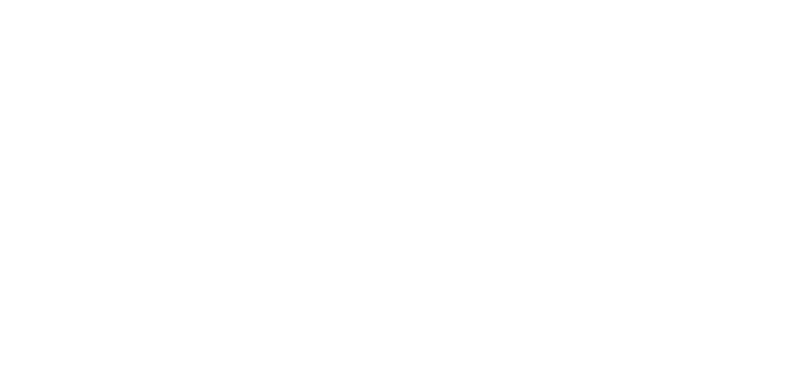
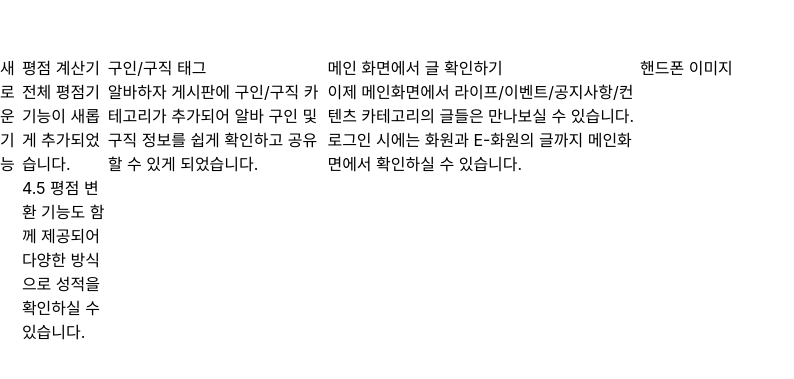
Before and after one commit to rkdmsals/renewal-guide, a React (Create React App) app: page /ServicePage in a window 1280 px wide. Before the commit this address had no page. Shown: the part 137-516 px from the top of the page, without its empty margins (0-794 px from the left). Built offline with nearby package versions, Linux system fonts and the light colour scheme; the HTML template or start-up script is replaced by a standard one.

Commit message:
ServicePage 기존 작업 업로드

```diff
--- a/src/App.js
+++ b/src/App.js
@@ -4,6 +4,7 @@
 import Ui from "./components/views/UiPages/UiPage";
 import UiInfo from "./components/views/UiPages/UiInfo";
 import Egarden from "./components/views/EgardenPage/EgardenPage";
+import ServicePage from "./components/views/ServicePage/ServicePage";
 
 function App() {
   return (
@@ -14,6 +15,8 @@
           <Route exact path="/ui" element={<Ui />} />
           <Route exact path="/uiinfo" element={<UiInfo />} />
           <Route exact path="/Egarden" element={<Egarden />} />
+          <Route exact path="/ServicePage" element={<ServicePage />} />
+
         </Routes>
       </BrowserRouter>
     </div>
--- /dev/null
+++ b/src/components/views/ServicePage/ServicePage.css
@@ -0,0 +1,41 @@
+.servicePage_Background {
+    background-image: url(../../../../public/img/vector_1st.png), url(../../../../public/img/Vector_2nd.png), url(../../../../public/img/vector_3rd.png);
+    background-size: 35vw, 22.9vw, 41.8vw;
+    /*background-size: 35vw 15.8vh, 22.9vw 39.7vh, 41.8vw 40.8vh;*/
+    background-position: 0px 0px, 77.1vw 0px, 0px 30.2vw;
+    background-repeat: no-repeat;
+    width: 100vw;
+    height: 100vh;
+}
+
+.servicePage_main_container {
+    width: 100%;
+    height: auto;
+    display: flex;
+    padding-top: 15%;
+    padding-bottom: 5%;
+}
+
+.servicePage_left_container {
+    width: 50%;
+    height: auto;
+    display: flex;
+    /* padding-left: 8%;
+    padding-right: 2%; */
+}
+
+.servicePage_left_title {
+    display: flex;
+}
+
+.servicePage_left_content {
+    display: flex;
+}
+
+.servicePage_right_container {
+    width: 40%;
+    height: auto;
+    display: flex;
+    /* padding-left: 2%;
+    padding-right: 8%; */
+}
--- /dev/null
+++ b/src/components/views/ServicePage/ServicePage.js
@@ -0,0 +1,69 @@
+import "./ServicePage.css";
+import React from "react";
+import { useEffect, useState } from "react";
+
+function ServicePage() {
+    // isClicked 변수를 설정 (배열)
+    const [div1Image, SetDiv1Image] = useState("calculator.jpg");
+    const [div2Image, SetDiv2Image] = useState("jobTag.jpg");
+    const [div3Image, SetDiv3Image] = useState("mainPageBoard.jpg");
+
+    const handleDiv1Click = (e) => {
+        SetDiv1Image('calculator.jpg')
+    };
+    const handleDiv2Click = (e) => {
+        SetDiv2Image('jobTag.jpg')
+    };
+    const handleDiv3Click = (e) => {
+        SetDiv3Image('mainPageBoard.jpg')
+    };
+
+    return (
+        <div className="servicePage_background">
+            <div className="servicePage_main_container">
+                <div className="servicePage_left_container">
+                    <div className="servicePage_left_title">
+                        새로운 기능
+                    </div>
+                    <div className="servicePage_left_content">
+                        <div className="ServicePage_left_content_1" onClick={handleDiv1Click}>
+                            <div className="ServicePage_left_content_title">
+                                평점 계산기
+                            </div>
+                            <div className="ServicePage_left_content_body">
+                                전체 평점기 기능이 새롭게 추가되었습니다.
+                                <br />
+                                4.5 평점 변환 기능도 함께 제공되어
+                                <br />
+                                다양한 방식으로 성적을 확인하실 수 있습니다.
+                            </div>
+                        </div>
+                        <div className="servicePage_left_content_2" onClick={handleDiv2Click}>
+                            <div className="ServicePage_left_content_title">
+                                구인/구직 태그
+                            </div>
+                            <div className="ServicePage_left_content_body">
+                                알바하자 게시판에 구인/구직 카테고리가 추가되어
+                                알바 구인 및 구직 정보를 쉽게 확인하고 공유할 수 있게 되었습니다.
+                            </div>
+                        </div>
+                        <div className="servicePage_left_content_3" onClick={handleDiv3Click}>
+                            <div className="ServicePage_left_content_title">
+                                메인 화면에서 글 확인하기
+                            </div>
+                            <div className="ServicePage_left_content_body">
+                                이제 메인화면에서 라이프/이벤트/공지사항/컨텐츠 카테고리의 글들은 만나보실 수 있습니다.
+                                로그인 시에는 화원과 E-화원의 글까지 메인화면에서 확인하실 수 있습니다.
+                            </div>
+                        </div>
+                    </div>
+                </div>
+                <div className="servicePage_right_container">
+                    핸드폰 이미지
+                </div>
+            </div>
+        </div>
+    );
+}
+
+export default ServicePage;
```
